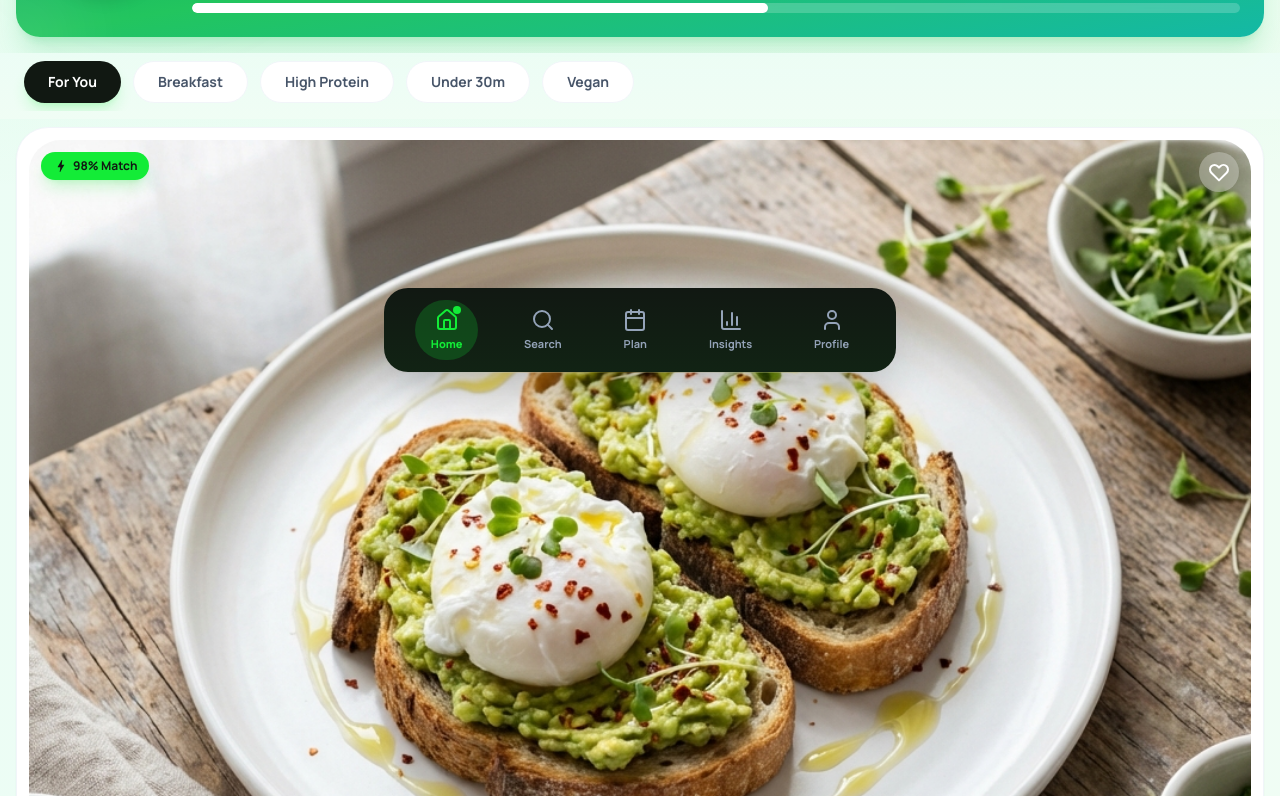
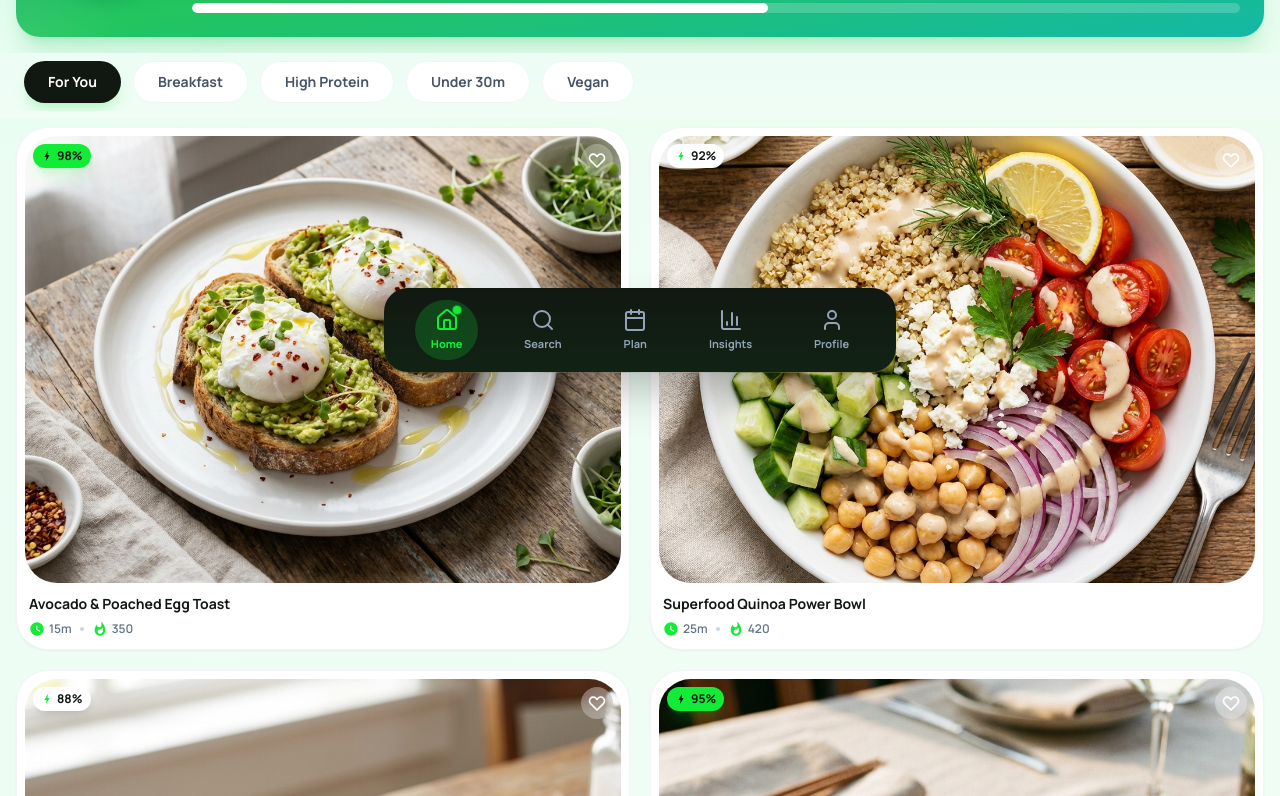
Before and after one commit to TwuanMinn/clevecipe, a Next.js app in the folder frontend/: page / in a window 1280 px wide. Shown: the part 404-1200 px from the top of the page. Built offline with nearby package versions, Linux system fonts and the light colour scheme; no server answers.

Commit message:
Update homepage layout to 2-column grid with improved spacing

```diff
--- a/frontend/src/app/generate/page.tsx
+++ b/frontend/src/app/generate/page.tsx
@@ -164,7 +164,7 @@ function GenerateContent() {
                             </button>
                         </div>
 
-                        <div className="space-y-4">
+                        <div className="grid grid-cols-2 gap-4">
                             {generatedRecipes.map((recipe) => (
                                 <RecipeCard
                                     key={recipe.id}
--- a/frontend/src/app/page.tsx
+++ b/frontend/src/app/page.tsx
@@ -372,7 +372,7 @@ export default function HomePage() {
 
             {/* Recipe Feed */}
             <motion.div
-                className="flex flex-col gap-6 px-4 pt-2"
+                className="grid grid-cols-2 gap-5 px-4 pt-2 pb-4"
                 variants={containerVariants}
                 initial="hidden"
                 animate="visible"
@@ -387,7 +387,7 @@ export default function HomePage() {
                             className="group"
                         >
                             <Link href={`/recipe/${recipe.id}`}>
-                                <div className="relative flex w-full flex-col gap-4 rounded-xl bg-white dark:bg-[#1a2e1d] p-3 shadow-sm transition-all hover:shadow-md border border-slate-100 dark:border-slate-800/50">
+                                <div className="relative flex w-full flex-col gap-3 rounded-xl bg-white dark:bg-[#1a2e1d] p-2 shadow-sm transition-all hover:shadow-md border border-slate-100 dark:border-slate-800/50">
                                     <div className="relative aspect-[4/3] w-full overflow-hidden rounded-xl">
                                         <Image
                                             src={recipe.image_url}
@@ -398,7 +398,7 @@ export default function HomePage() {
 
                                         {/* Match Badge - TOP LEFT */}
                                         <motion.div
-                                            className={`absolute left-3 top-3 flex items-center gap-1 rounded-full px-3 py-1.5 shadow-lg ${recipe.is_primary_match
+                                            className={`absolute left-2 top-2 flex items-center gap-1 rounded-full px-2 py-1 shadow-lg ${recipe.is_primary_match
                                                 ? "bg-[#13ec37] shadow-[#13ec37]/20"
                                                 : "bg-white dark:bg-slate-800"
                                                 }`}
@@ -406,43 +406,43 @@ export default function HomePage() {
                                             animate={{ scale: 1, opacity: 1 }}
                                             transition={{ delay: 0.3, type: "spring" }}
                                         >
-                                            <svg className={`w-4 h-4 ${recipe.is_primary_match ? "text-[#111812]" : "text-[#13ec37]"}`} fill="currentColor" viewBox="0 0 24 24">
+                                            <svg className={`w-3 h-3 ${recipe.is_primary_match ? "text-[#111812]" : "text-[#13ec37]"}`} fill="currentColor" viewBox="0 0 24 24">
                                                 <path d="M11 21h-1l1-7H7.5c-.88 0-.33-.75-.31-.78C8.48 10.94 10.42 7.54 13.01 3h1l-1 7h3.51c.4 0 .62.19.4.66C12.98 17.02 11 21 11 21z" />
                                             </svg>
                                             <span className={`text-xs font-bold ${recipe.is_primary_match ? "text-[#111812]" : "text-[#111812] dark:text-white"}`}>
-                                                {recipe.match_percentage}% Match
+                                                {recipe.match_percentage}%
                                             </span>
                                         </motion.div>
 
                                         {/* Save Button */}
                                         <motion.button
-                                            className="absolute right-3 top-3 flex size-10 items-center justify-center rounded-full bg-white/30 backdrop-blur-md text-white transition-colors hover:bg-white hover:text-red-500"
+                                            className="absolute right-2 top-2 flex size-8 items-center justify-center rounded-full bg-white/30 backdrop-blur-md text-white transition-colors hover:bg-white hover:text-red-500"
                                             whileHover={{ scale: 1.1 }}
                                             whileTap={{ scale: 0.9 }}
                                         >
-                                            <svg className="w-6 h-6" fill="none" stroke="currentColor" viewBox="0 0 24 24">
+                                            <svg className="w-5 h-5" fill="none" stroke="currentColor" viewBox="0 0 24 24">
                                                 <path strokeLinecap="round" strokeLinejoin="round" strokeWidth={2} d="M4.318 6.318a4.5 4.5 0 000 6.364L12 20.364l7.682-7.682a4.5 4.5 0 00-6.364-6.364L12 7.636l-1.318-1.318a4.5 4.5 0 00-6.364 0z" />
                                             </svg>
                                         </motion.button>
                                     </div>
 
-                                    <div className="px-2 pb-2">
-                                        <h3 className="text-xl font-bold leading-tight text-[#111812] dark:text-white">
+                                    <div className="px-1 pb-1">
+                                        <h3 className="text-sm font-bold leading-tight text-[#111812] dark:text-white line-clamp-2">
                                             {recipe.title}
                                         </h3>
-                                        <div className="mt-3 flex items-center gap-4 text-slate-500 dark:text-slate-400">
-                                            <div className="flex items-center gap-1.5">
-                                                <svg className="w-5 h-5 text-[#13ec37]" fill="currentColor" viewBox="0 0 24 24">
+                                        <div className="mt-2 flex items-center gap-2 text-slate-500 dark:text-slate-400">
+                                            <div className="flex items-center gap-1">
+                                                <svg className="w-4 h-4 text-[#13ec37]" fill="currentColor" viewBox="0 0 24 24">
                                                     <path d="M12 2C6.5 2 2 6.5 2 12s4.5 10 10 10 10-4.5 10-10S17.5 2 12 2zm4.2 14.2L11 13V7h1.5v5.2l4.5 2.7-.8 1.3z" />
                                                 </svg>
-                                                <span className="text-sm font-semibold">{recipe.prep_time} min</span>
+                                                <span className="text-xs font-semibold">{recipe.prep_time}m</span>
                                             </div>
                                             <div className="h-1 w-1 rounded-full bg-slate-300 dark:bg-slate-600" />
-                                            <div className="flex items-center gap-1.5">
-                                                <svg className="w-5 h-5 text-[#13ec37]" fill="currentColor" viewBox="0 0 24 24">
+                                            <div className="flex items-center gap-1">
+                                                <svg className="w-4 h-4 text-[#13ec37]" fill="currentColor" viewBox="0 0 24 24">
                                                     <path d="M13.5.67s.74 2.65.74 4.8c0 2.06-1.35 3.73-3.41 3.73-2.07 0-3.63-1.67-3.63-3.73l.03-.36C5.21 7.51 4 10.62 4 14c0 4.42 3.58 8 8 8s8-3.58 8-8C20 8.61 17.41 3.8 13.5.67zM11.71 19c-1.78 0-3.22-1.4-3.22-3.14 0-1.62 1.05-2.76 2.81-3.12 1.77-.36 3.6-1.21 4.62-2.58.39 1.29.59 2.65.59 4.04 0 2.65-2.15 4.8-4.8 4.8z" />
                                                 </svg>
-                                                <span className="text-sm font-semibold">{recipe.calories} kcal</span>
+                                                <span className="text-xs font-semibold">{recipe.calories}</span>
                                             </div>
                                         </div>
                                     </div>
```
